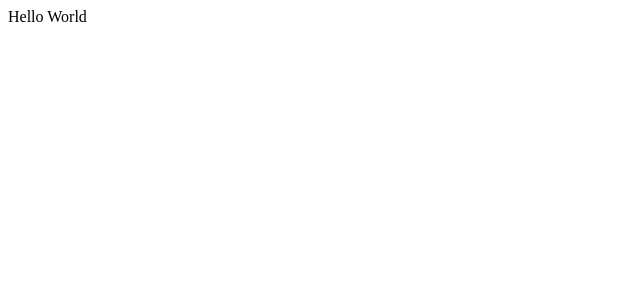
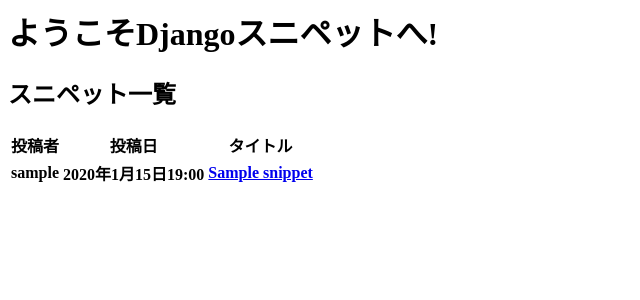
Before and after one commit to kodai-160/Django-studying-diary, a Django app: page / in a window 1280 px wide. Before the commit the part shown is almost empty. Shown: the top 300 px of the page, without its empty margins (0-640 px from the left). Run offline with Django 4.2, Linux system fonts and the light colour scheme; tables that the repository leaves empty hold one stand-in row (values such as "Sample post"); lists and menus that the app fills with data are empty.

Commit message:
リスト1.19 & 1.22

```diff
--- a/djangosnippets/snippets/templates/snippets/top.html
+++ b/djangosnippets/snippets/templates/snippets/top.html
@@ -4,6 +4,29 @@
     <title>Djangoスニペット</title>
 </head>
 <body>
-    <p>Hello World</p>
+    <h1>ようこそDjangoスニペットへ!</h1>
+    <h2>スニペット一覧</h2>
+    {% if snippets %}
+    <table class="table">
+        <thead>
+        <tr>
+            <th>投稿者</th>
+            <th>投稿日</th>
+            <th>タイトル</th>
+        </tr>
+        </thead>
+        <tbody>
+        {% for snippet in snippets %}
+        <tr>
+            <th>{{ snippet.created_by.username }}</th>
+            <th>{{ snippet.created_at }}</th>
+            <th><a href="{% url 'snippet_detail' snippet.id %}">{{ snippet.title }}</a></th>
+        </tr>
+        {% endfor %}
+        </tbody>
+    </table>
+    {% else %}
+    <p>スぺニットはまだ登録されていません</p>
+    {% endif %}
 </body>
 </html>
--- a/djangosnippets/snippets/views.py
+++ b/djangosnippets/snippets/views.py
@@ -2,10 +2,13 @@
 from django.http import HttpResponse
 
 # Create your views here.
+from snippets.models import Snippet
 
 
 def top(request):
-    return render(request, "snippets/top.html")
+    snippets = Snippet.objects.all()  # Snippetsの一覧を取得
+    context = {"snippets": snippets}  # テンプレートエンジンに与えるPythonオブジェクト
+    return render(request, "snippets/top.html", context)
 
 
 def snippet_new(request):
```
